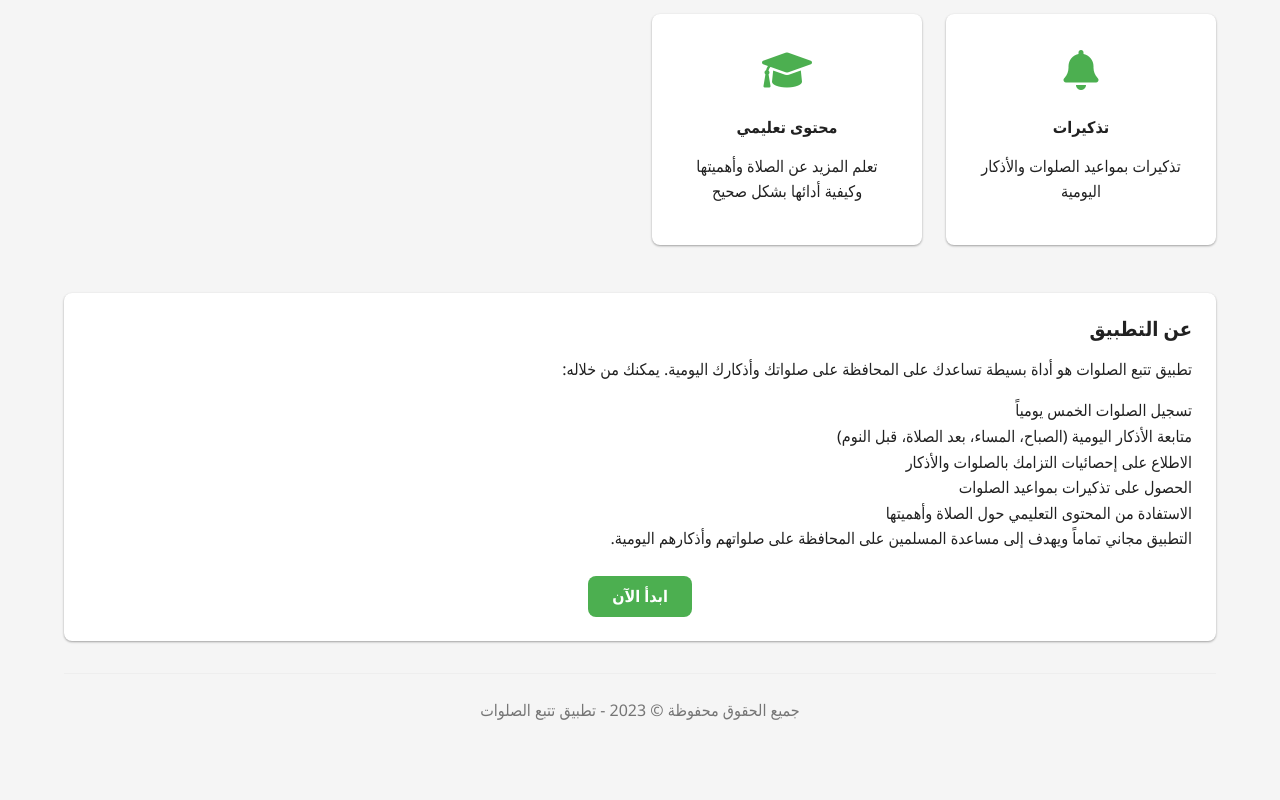
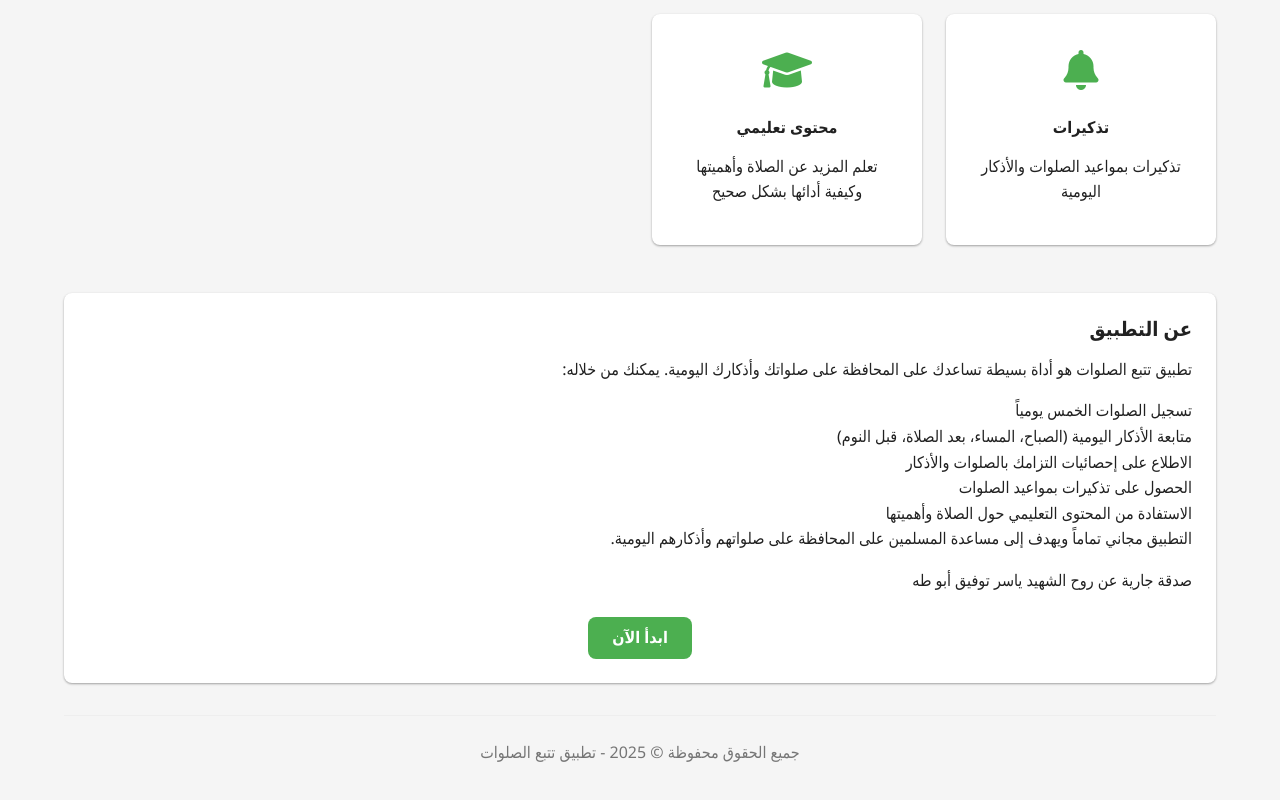
Before and after one commit to GolDeN225x/Pray, a plain HTML site: page index.html in a window 1280 px wide. Shown: the part 702-1502 px from the top of the page. Before the commit the page ends 1466 px from the top, so only its background shows below. Drawn offline with Linux system fonts and the light colour scheme.

Commit message:
Update index.html

```diff
--- a/index.html
+++ b/index.html
@@ -112,6 +112,7 @@
                         <li>الاستفادة من المحتوى التعليمي حول الصلاة وأهميتها</li>
                     </ul>
                     <p>التطبيق مجاني تماماً ويهدف إلى مساعدة المسلمين على المحافظة على صلواتهم وأذكارهم اليومية.</p>
+                    <p>صدقة جارية عن روح الشهيد ياسر توفيق أبو طه</p>
                     <div class="text-center mt-4">
                         <a href="register.html" class="btn primary-btn">ابدأ الآن</a>
                     </div>
@@ -120,7 +121,7 @@
         </main>
 
         <footer>
-            <p>جميع الحقوق محفوظة &copy; 2023 - تطبيق تتبع الصلوات</p>
+            <p>جميع الحقوق محفوظة &copy; 2025 - تطبيق تتبع الصلوات</p>
         </footer>
     </div>
 
```
